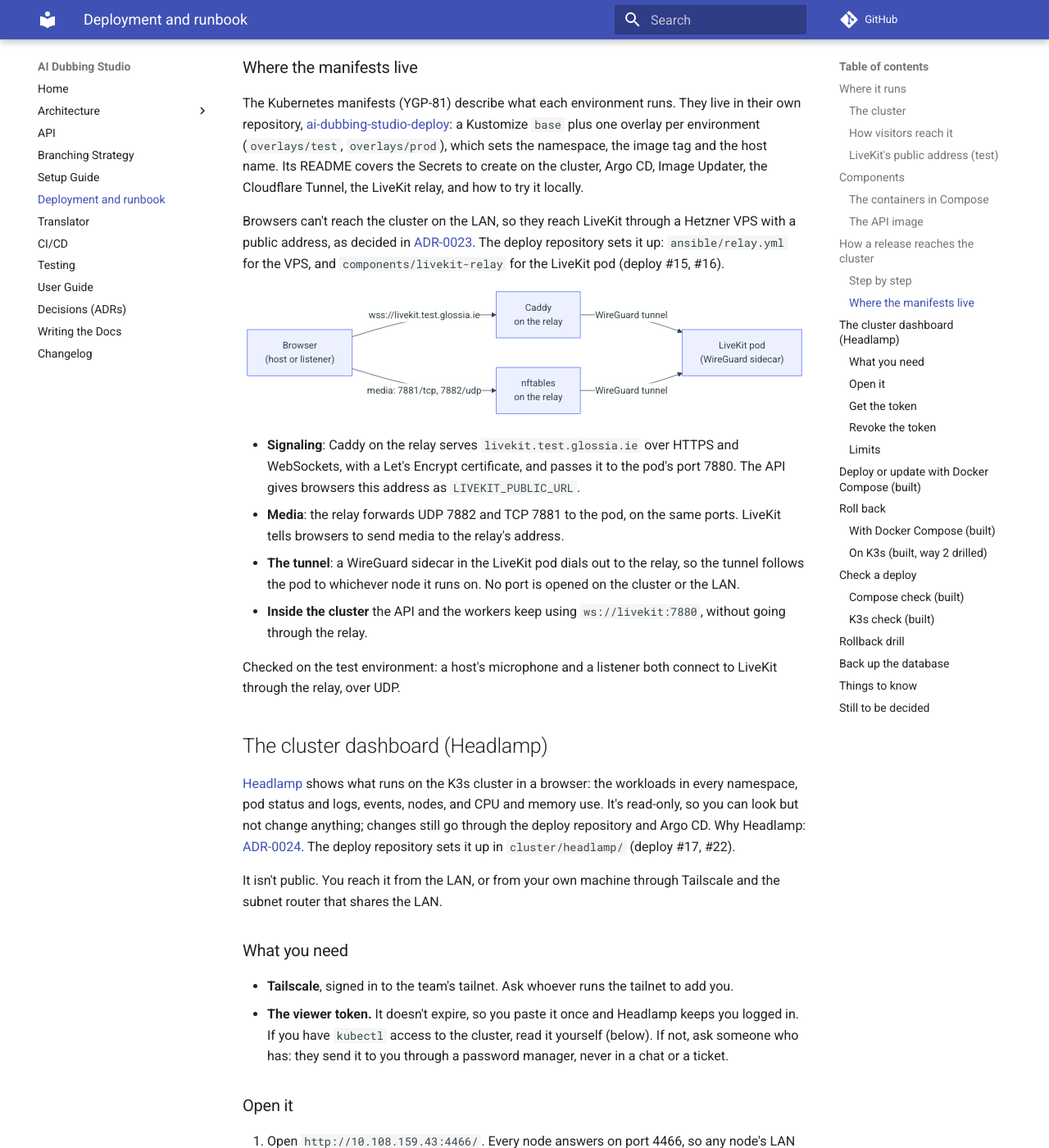
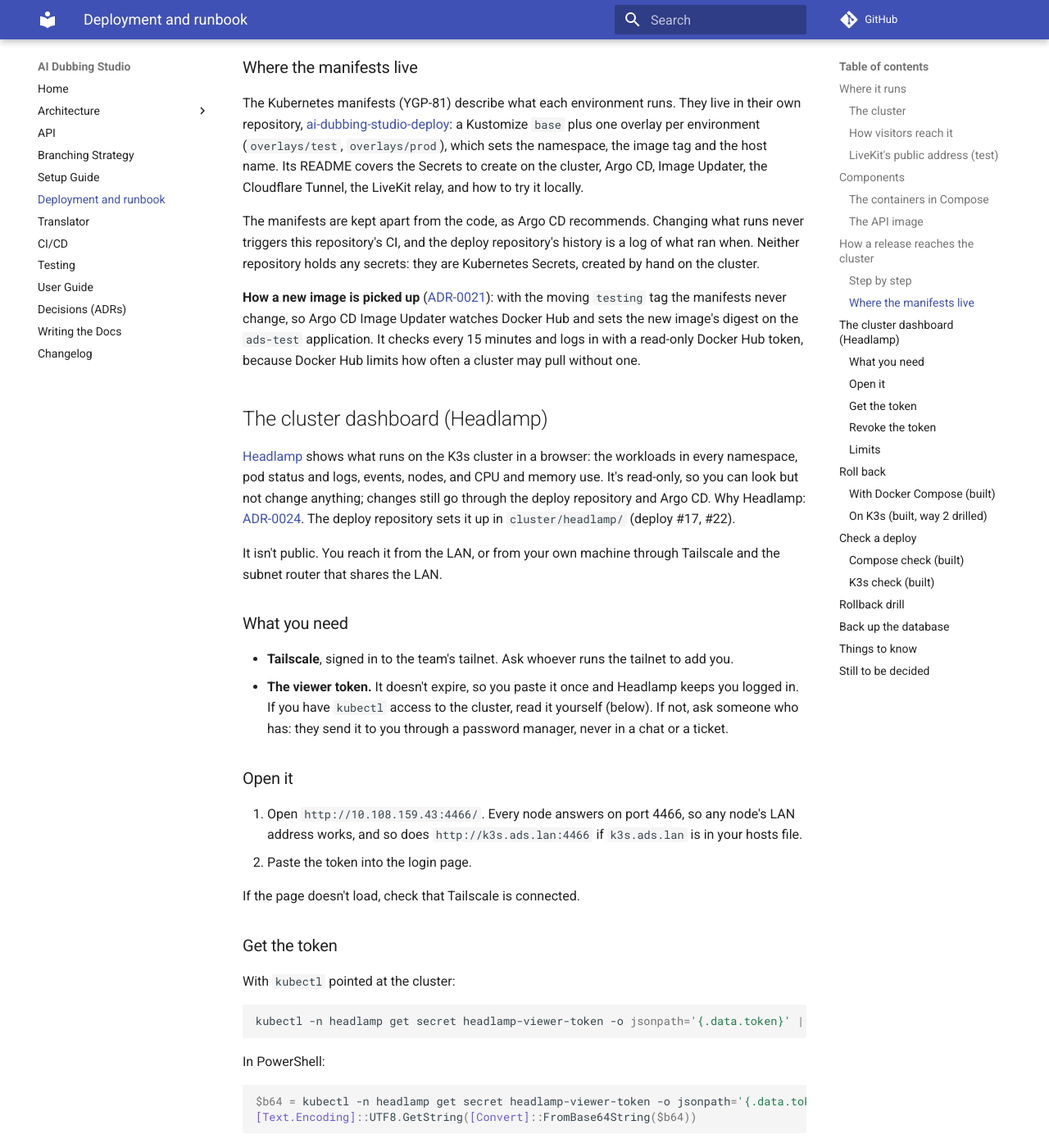
Before and after one commit to WH1TE-SHAD0W/ai-dubbing-studio, an MkDocs documentation site: the page built from docs/deployment.md, in a window 1280 px wide and 1400 px high, scrolled down 4851 px. Shown: the whole window at 82% size. Built offline with MkDocs 1.6.1 and Material for MkDocs 9.7.7, drawn with Linux system fonts in a browser that asks for light colours; comment, search, counter and statistics services are not loaded; some of the changed text lies outside the part shown.

Commit message:
docs: redo the main merge in deployment.md, keep only the Headlamp section (YGP-113)
The merge of main left the old LiveKit relay text and an old Docker Compose
section in the middle of "Where the manifests live", which also broke the
markdown lint (MD031). The page is now main's version plus the Headlamp
section, placed before "Roll back".

Co-Authored-By: Claude Opus 5.5 <noreply@anthropic.com>

````diff
--- a/docs/deployment.md
+++ b/docs/deployment.md
@@ -182,33 +182,16 @@ a Kustomize `base` plus one overlay per environment (`overlays/test`,
 Its README covers the Secrets to create on the cluster, Argo CD, Image
 Updater, the Cloudflare Tunnel, the LiveKit relay, and how to try it locally.
 
-Browsers can't reach the cluster on the LAN, so they reach LiveKit through a
-Hetzner VPS with a public address, as decided in
-[ADR-0023](adr/0023-livekit-public-endpoint.md). The deploy repository sets it
-up: `ansible/relay.yml` for the VPS, and `components/livekit-relay` for the
-LiveKit pod (deploy #15, #16).
+The manifests are kept apart from the code, as Argo CD recommends. Changing
+what runs never triggers this repository's CI, and the deploy repository's
+history is a log of what ran when. Neither repository holds any secrets: they
+are Kubernetes Secrets, created by hand on the cluster.
 
-```mermaid
-flowchart LR
-    browser["Browser<br>(host or listener)"] -- "wss://livekit.test.glossia.ie" --> caddy["Caddy<br>on the relay"]
-    browser -- "media: 7881/tcp, 7882/udp" --> nft["nftables<br>on the relay"]
-    caddy -- "WireGuard tunnel" --> pod["LiveKit pod<br>(WireGuard sidecar)"]
-    nft -- "WireGuard tunnel" --> pod
-```
-
-- **Signaling**: Caddy on the relay serves `livekit.test.glossia.ie` over
-  HTTPS and WebSockets, with a Let's Encrypt certificate, and passes it to the
-  pod's port 7880. The API gives browsers this address as `LIVEKIT_PUBLIC_URL`.
-- **Media**: the relay forwards UDP 7882 and TCP 7881 to the pod, on the same
-  ports. LiveKit tells browsers to send media to the relay's address.
-- **The tunnel**: a WireGuard sidecar in the LiveKit pod dials out to the
-  relay, so the tunnel follows the pod to whichever node it runs on. No port is
-  opened on the cluster or the LAN.
-- **Inside the cluster** the API and the workers keep using
-  `ws://livekit:7880`, without going through the relay.
-
-Checked on the test environment: a host's microphone and a listener both
-connect to LiveKit through the relay, over UDP.
+**How a new image is picked up** ([ADR-0021](adr/0021-how-we-deploy.md)): with
+the moving `testing` tag the manifests never change, so Argo CD Image Updater
+watches Docker Hub and sets the new image's digest on the `ads-test`
+application. It checks every 15 minutes and logs in with a read-only Docker Hub
+token, because Docker Hub limits how often a cluster may pull without one.
 
 ## The cluster dashboard (Headlamp)
 
@@ -277,31 +260,6 @@ kubectl apply -f cluster/headlamp/viewer-token.yaml
   token.
 - **One shared token.** Everyone uses the same viewer token, so the cluster
   can't tell who looked at what.
-
-## Deploy or update with Docker Compose (built)
-
-On the server, from the repository folder:
-
-```bash
-git pull
-docker compose up --build -d
-```
-
-`-d` runs the containers in the background. To see the API's logs:
-
-```bash
-docker compose logs -f api
-```
-The manifests are kept apart from the code, as Argo CD recommends. Changing
-what runs never triggers this repository's CI, and the deploy repository's
-history is a log of what ran when. Neither repository holds any secrets: they
-are Kubernetes Secrets, created by hand on the cluster.
-
-**How a new image is picked up** ([ADR-0021](adr/0021-how-we-deploy.md)): with
-the moving `testing` tag the manifests never change, so Argo CD Image Updater
-watches Docker Hub and sets the new image's digest on the `ads-test`
-application. It checks every 15 minutes and logs in with a read-only Docker Hub
-token, because Docker Hub limits how often a cluster may pull without one.
 
 ## Roll back
 
````
